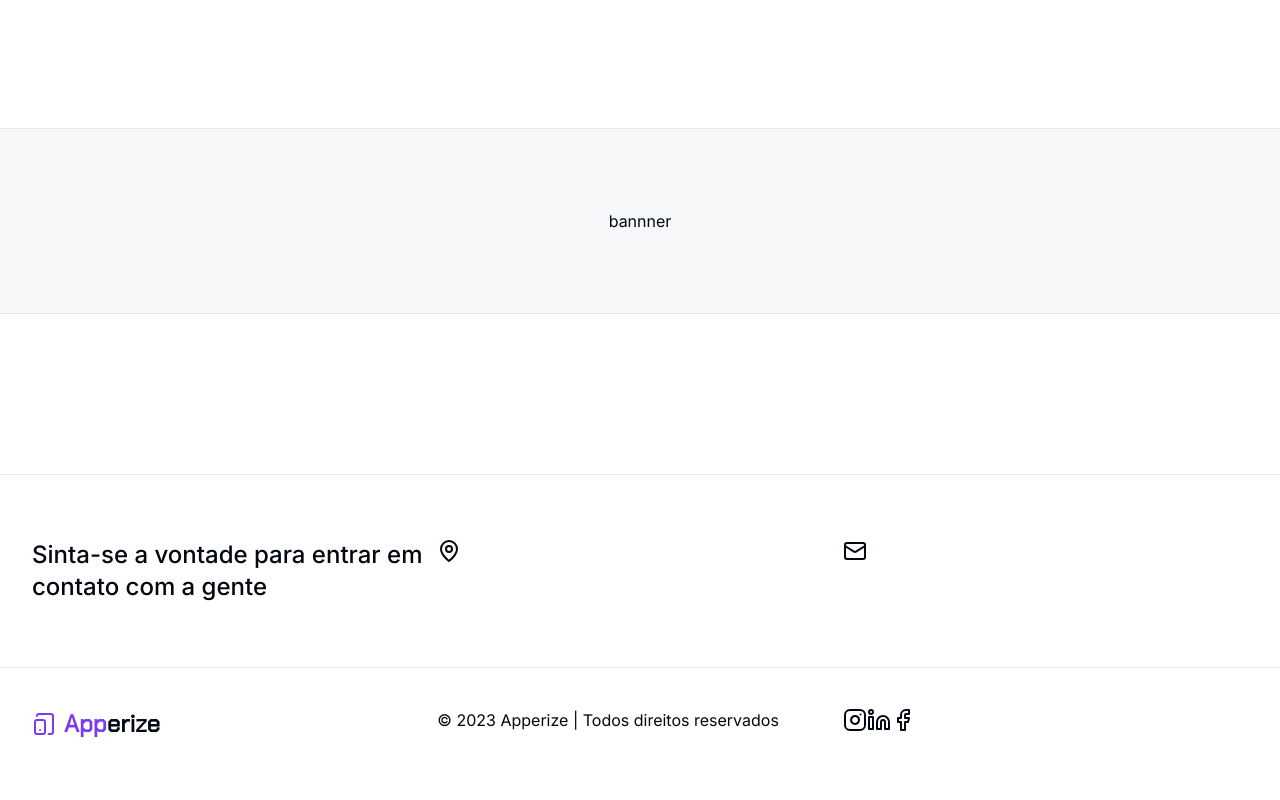
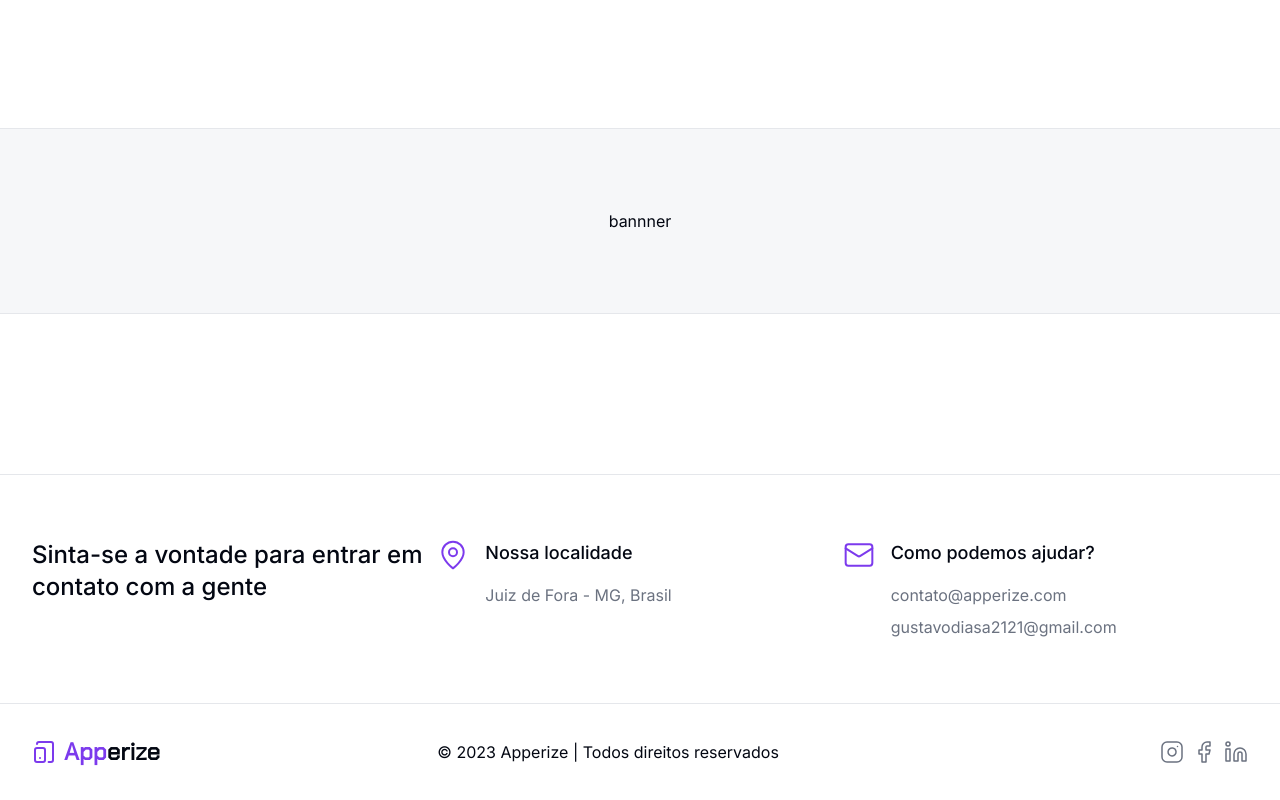
Before and after one commit to charmingruby/apperize, a Next.js app: page /sobre in a window 1280 px wide. Shown: the part 672-1472 px from the top of the page. Built offline with nearby package versions, Linux system fonts and the light colour scheme.

Commit message:
top footer finished

```diff
--- a/src/app/(root)/components/footer/index.tsx
+++ b/src/app/(root)/components/footer/index.tsx
@@ -6,6 +6,7 @@ import {
   MapPin,
   TabletSmartphone,
 } from 'lucide-react'
+import { SocialLink } from './social-link'
 
 export function Footer() {
   return (
@@ -20,19 +21,46 @@ export function Footer() {
           </div>
 
           {/* Location */}
-          <div>
-            <MapPin />
+          <div className="flex gap-4">
+            <MapPin className="text-primary h-8 w-8" strokeWidth={1.5} />
+
+            <div className="flex flex-col gap-4">
+              <div className="flex gap-2 items-center">
+                <span className="text-lg font-medium">Nossa localidade</span>
+              </div>
+
+              <span className="text-muted-foreground">
+                Juiz de Fora - MG, Brasil
+              </span>
+            </div>
           </div>
 
           {/* Contact */}
-          <div>
-            <Mail />
+          <div className="flex gap-4">
+            <Mail className="text-primary h-8 w-8" strokeWidth={1.5} />
+
+            <div className="flex flex-col gap-4">
+              <div className="flex gap-2 items-center">
+                <span className="text-lg font-medium">
+                  Como podemos ajudar?
+                </span>
+              </div>
+
+              <div className="flex flex-col gap-2">
+                <span className="text-muted-foreground">
+                  contato@apperize.com
+                </span>
+                <span className="text-muted-foreground">
+                  gustavodiasa2121@gmail.com
+                </span>
+              </div>
+            </div>
           </div>
         </div>
       </div>
 
       {/* Bottom */}
-      <div className="py-10 border-t border-border">
+      <div className="py-8 border-t border-border">
         <div className="grid grid-cols-3 container">
           {/* Logo */}
           <div className="flex items-center gap-2">
@@ -43,12 +71,14 @@ export function Footer() {
             </div>
           </div>
           {/* Copyright */}
-          <div>© 2023 Apperize | Todos direitos reservados</div>
+          <div className="flex items-center">
+            © 2023 Apperize | Todos direitos reservados
+          </div>
           {/* Social medias */}
-          <div className="flex ">
-            <Instagram />
-            <Linkedin />
-            <Facebook />
+          <div className="flex items-center justify-end gap-2">
+            <SocialLink url="/" icon={Instagram} />
+            <SocialLink url="/" icon={Facebook} />
+            <SocialLink url="/" icon={Linkedin} />
           </div>
         </div>
       </div>
--- /dev/null
+++ b/src/app/(root)/components/footer/social-link.tsx
@@ -0,0 +1,15 @@
+import Link from 'next/link'
+import { ElementType } from 'react'
+
+interface SocialLinkProps {
+  url: string
+  icon: ElementType
+}
+
+export function SocialLink({ url, icon: Icon }: SocialLinkProps) {
+  return (
+    <Link href={url} prefetch={false} className="group ">
+      <Icon className="text-muted-foreground" strokeWidth={1.5} />
+    </Link>
+  )
+}
--- /dev/null
+++ b/src/components/whatsapp-widget.tsx
@@ -0,0 +1,3 @@
+export function WhatsappWidget() {
+  return <div>wpp widget</div>
+}
```
